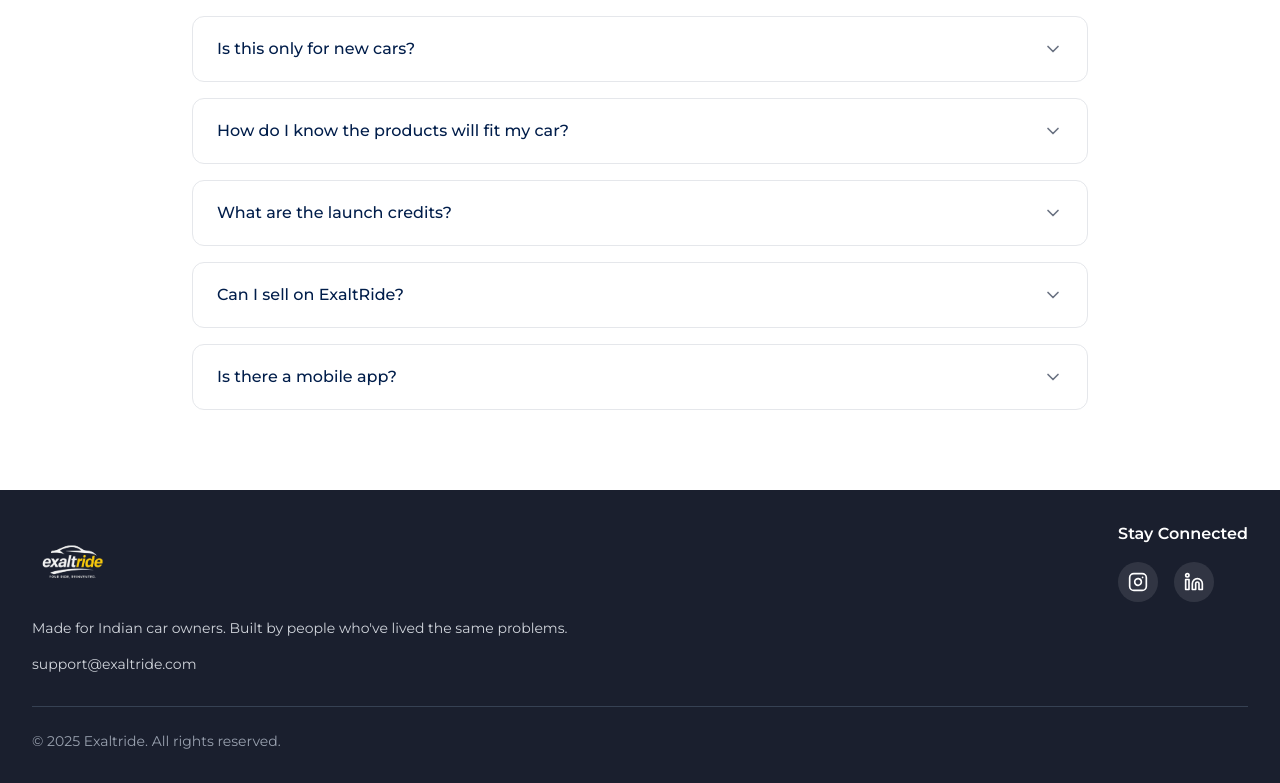
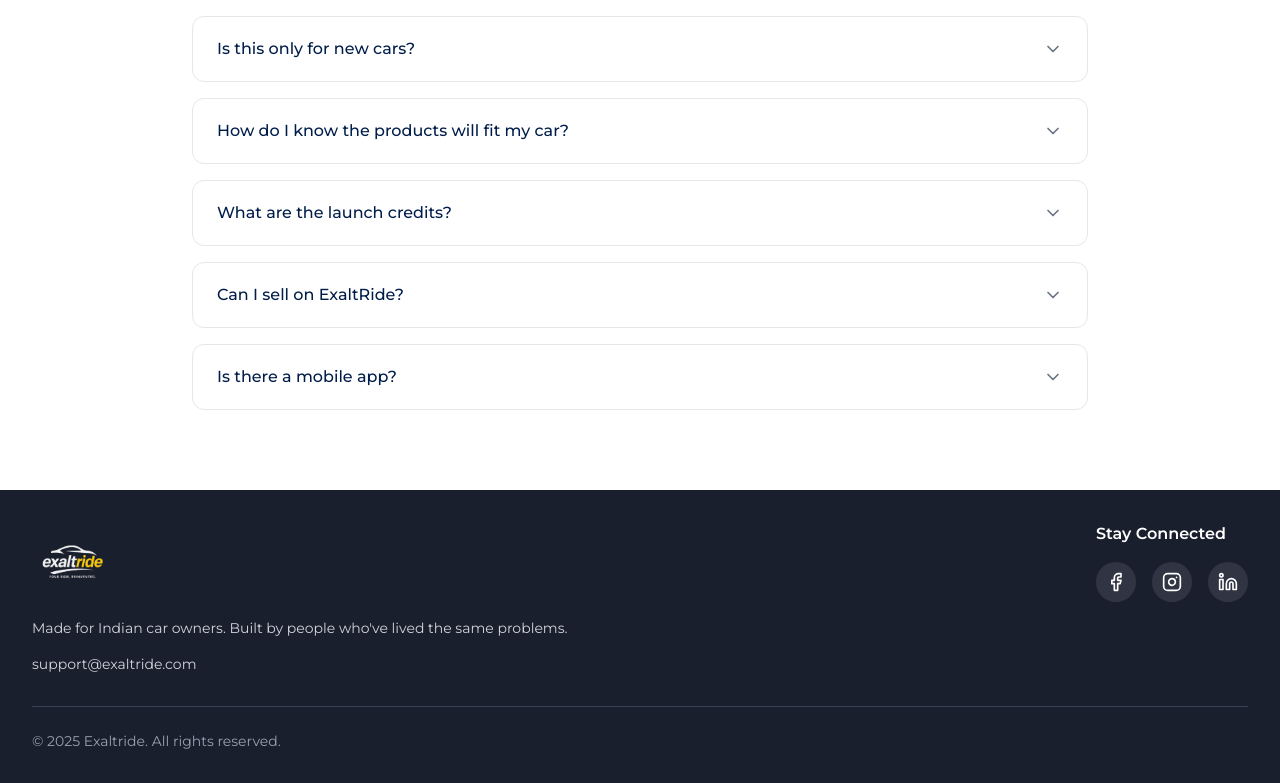
Before and after one commit to 0xayushM/landing-page-exaltride, a Next.js app: page / in a window 1280 px wide. Shown: the part 4676-5459 px from the top of the page. Built offline with nearby package versions, Linux system fonts and the light colour scheme; no server answers.

Commit message:
facebook added

```diff
--- a/components/Footer.tsx
+++ b/components/Footer.tsx
@@ -1,5 +1,5 @@
 import Image from 'next/image';
-import { Instagram, Linkedin } from 'lucide-react';
+import { Instagram, Linkedin, Facebook } from 'lucide-react';
 
 export default function Footer() {
   return (
@@ -24,6 +24,15 @@ export default function Footer() {
           <div>
             <h3 className="text-white font-semibold mb-4">Stay Connected</h3>
             <div className="flex gap-4">
+              <a
+                href="https://www.facebook.com/share/1D1Niwp13i/"
+                target="_blank"
+                rel="noopener noreferrer"
+                className="w-10 h-10 bg-white/10 hover:bg-[#FDB913] rounded-full flex items-center justify-center transition-colors"
+                aria-label="Facebook"
+              >
+                <Facebook className="w-5 h-5" />
+              </a>
               <a
                 href="https://www.instagram.com/exaltride?igsh=MTgwd2c0aWNmM2VkZA%3D%3D&utm_source=qr"
                 target="_blank"
```
